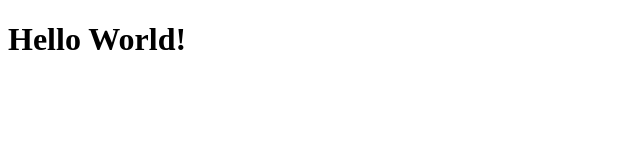
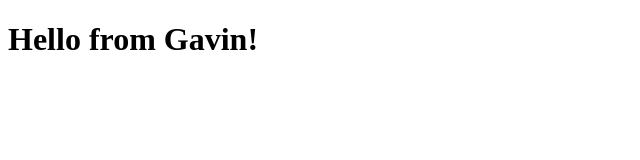
Before and after one commit to codPlayer123/my_first_deployment, a plain HTML site: page index.html in a window 1280 px wide. Shown: the whole page, without its empty margins (0-640 px from the left). Drawn offline with Linux system fonts and the light colour scheme.

Commit message:
changed helllo word to hello from gavin

```diff
--- a/index.html
+++ b/index.html
@@ -8,7 +8,7 @@
 </head>
 
 <body>
-    <h1>Hello World!</h1>
+    <h1>Hello from Gavin!</h1>
 </body>
 
 </html>
```
